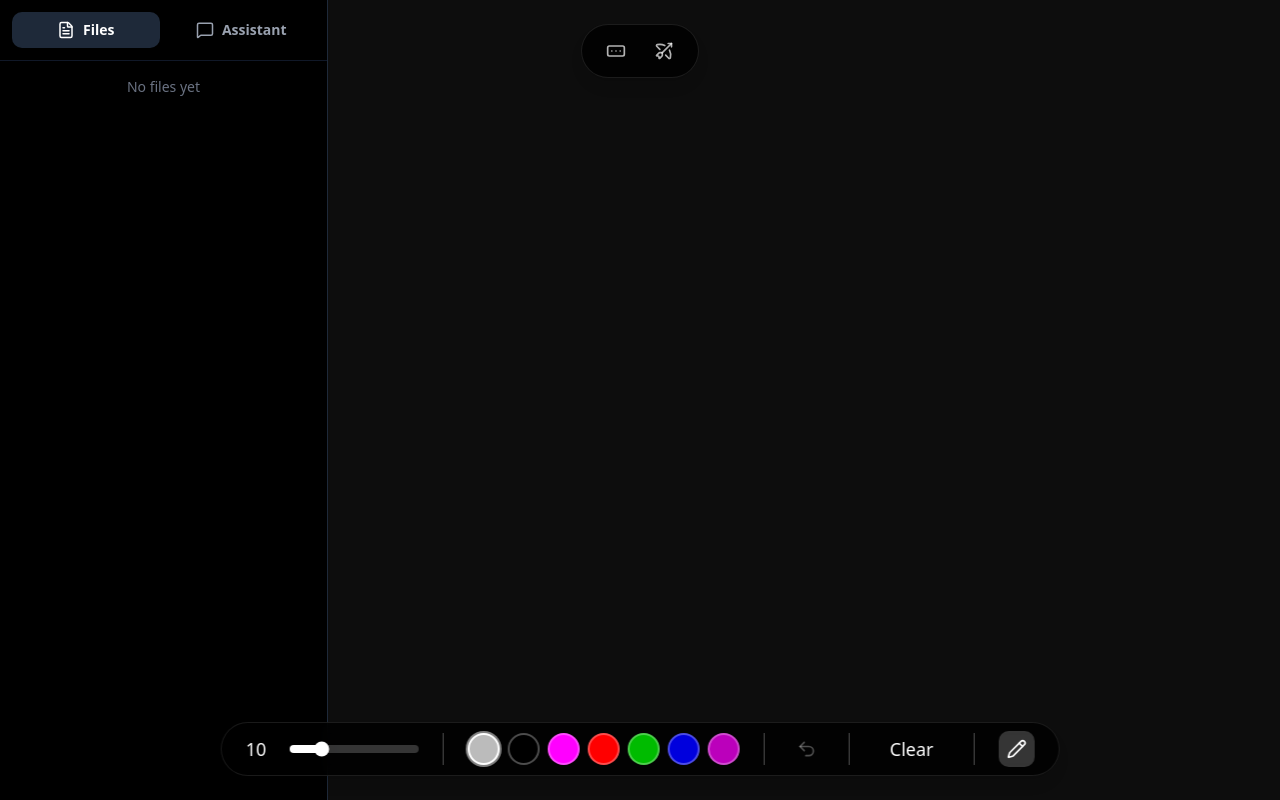
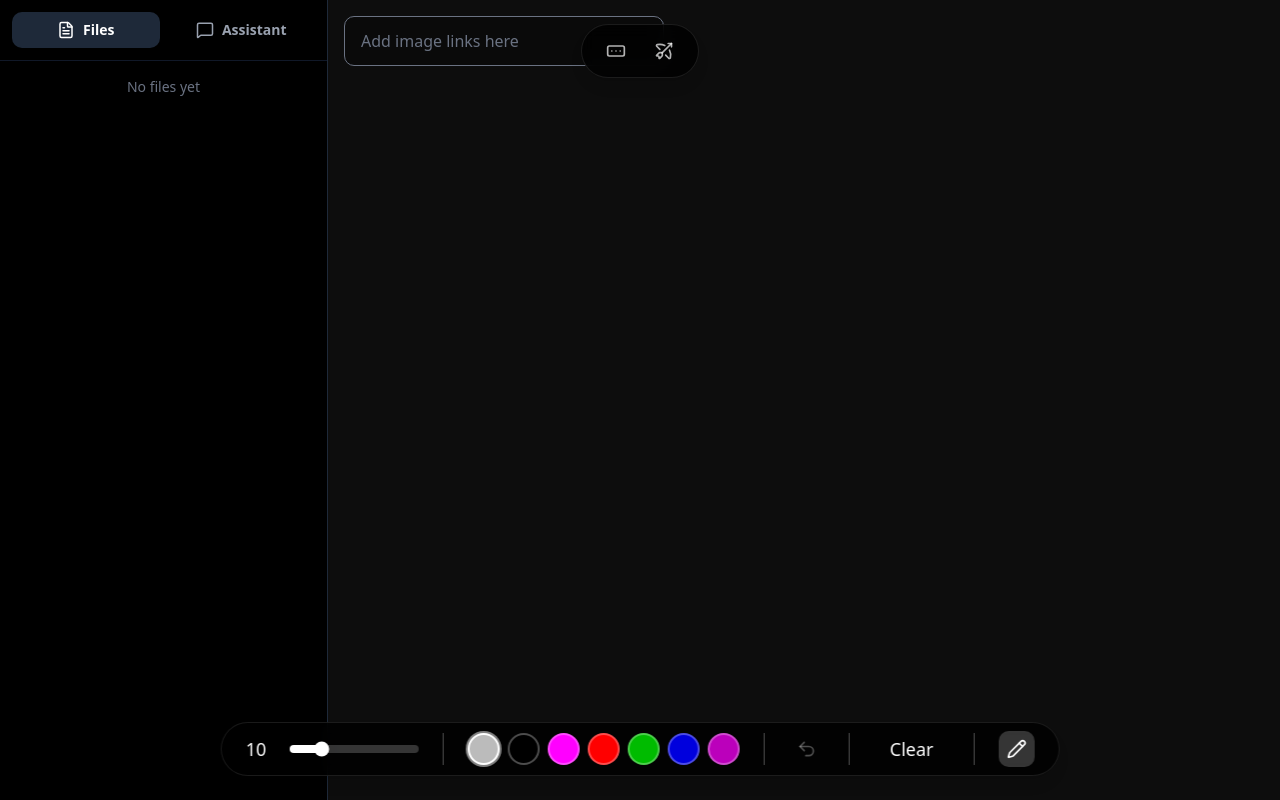
Before and after one commit to MatthewLacerda2/J.A.R.V.I.S, a React (Vite) app in the folder J.A.R.V.I.S/: page / in a window 1280 px wide. Built offline with nearby package versions, Linux system fonts and the light colour scheme; what ollama would draw is missing.

Commit message:
image links

```diff
--- a/J.A.R.V.I.S/src/App.jsx
+++ b/J.A.R.V.I.S/src/App.jsx
@@ -1,11 +1,15 @@
-import { useMediaStore } from './stores/useMediaStore';
-import { useFileReader } from './hooks/useFileReader';
-import { useItemSelection } from './hooks/useItemSelection';
-import { getFileType } from './utils/fileUtils';
-import { getMediaDimensions, loadImageDimensions, loadVideoDimensions } from './utils/mediaUtils';
-import { CanvasDropZone } from './components/canvas/CanvasDropZone';
-import { Canvas } from './components/canvas/Canvas';
-import { Sidebar } from './components/sidebar/Sidebar';
+import { Canvas } from "./components/canvas/Canvas";
+import { CanvasDropZone } from "./components/canvas/CanvasDropZone";
+import { Sidebar } from "./components/sidebar/Sidebar";
+import { useFileReader } from "./hooks/useFileReader";
+import { useItemSelection } from "./hooks/useItemSelection";
+import { useMediaStore } from "./stores/useMediaStore";
+import { getFileType } from "./utils/fileUtils";
+import {
+  getMediaDimensions,
+  loadImageDimensions,
+  loadVideoDimensions,
+} from "./utils/mediaUtils";
 
 function App() {
   const addItem = useMediaStore((state) => state.addItem);
@@ -25,39 +29,45 @@ function App() {
         let aspectRatio;
 
         // Load actual dimensions for images and videos
-        if (fileType === 'image') {
+        if (fileType === "image") {
           try {
             dimensions = await loadImageDimensions(url);
             aspectRatio = dimensions.width / dimensions.height;
             // Scale down if too large
             const maxSize = 600;
             if (dimensions.width > maxSize || dimensions.height > maxSize) {
-              const scale = Math.min(maxSize / dimensions.width, maxSize / dimensions.height);
+              const scale = Math.min(
+                maxSize / dimensions.width,
+                maxSize / dimensions.height
+              );
               dimensions = {
                 width: dimensions.width * scale,
                 height: dimensions.height * scale,
               };
             }
           } catch (err) {
-            console.error('Failed to load image dimensions:', err);
+            console.error("Failed to load image dimensions:", err);
           }
-        } else if (fileType === 'video') {
+        } else if (fileType === "video") {
           try {
             dimensions = await loadVideoDimensions(url);
             aspectRatio = dimensions.width / dimensions.height;
             // Scale down if too large
             const maxSize = 600;
             if (dimensions.width > maxSize || dimensions.height > maxSize) {
-              const scale = Math.min(maxSize / dimensions.width, maxSize / dimensions.height);
+              const scale = Math.min(
+                maxSize / dimensions.width,
+                maxSize / dimensions.height
+              );
               dimensions = {
                 width: dimensions.width * scale,
                 height: dimensions.height * scale,
               };
             }
           } catch (err) {
-            console.error('Failed to load video dimensions:', err);
+            console.error("Failed to load video dimensions:", err);
           }
-        } else if (fileType === 'audio') {
+        } else if (fileType === "audio") {
           aspectRatio = 2; // Fixed aspect ratio for audio
         }
 
@@ -76,19 +86,100 @@ function App() {
           width: dimensions.width,
           height: dimensions.height,
           aspectRatio,
-          content: content || '',
+          content: content || "",
           file,
         });
       } catch (err) {
-        console.error('Failed to process file:', file.name, err);
+        console.error("Failed to process file:", file.name, err);
       }
+    }
+  };
+
+  const handleImageUrl = async (urlString) => {
+    try {
+      // Check if URL is an image (jpg, jpeg, or png)
+      const urlLower = urlString.toLowerCase().trim();
+      const isImageUrl =
+        urlLower.endsWith(".jpg") ||
+        urlLower.endsWith(".jpeg") ||
+        urlLower.endsWith(".png");
+
+      if (!isImageUrl) {
+        console.warn("URL is not an image (jpg/png):", urlString);
+        return;
+      }
+
+      // Load image dimensions
+      let dimensions;
+      let aspectRatio;
+      try {
+        dimensions = await loadImageDimensions(urlString);
+        aspectRatio = dimensions.width / dimensions.height;
+        // Scale down if too large
+        const maxSize = 600;
+        if (dimensions.width > maxSize || dimensions.height > maxSize) {
+          const scale = Math.min(
+            maxSize / dimensions.width,
+            maxSize / dimensions.height
+          );
+          dimensions = {
+            width: dimensions.width * scale,
+            height: dimensions.height * scale,
+          };
+        }
+      } catch (err) {
+        console.error("Failed to load image from URL:", err);
+        return;
+      }
+
+      // Extract filename from URL or use default
+      let filename = "image.jpg";
+      try {
+        const urlObj = new URL(urlString);
+        const pathname = urlObj.pathname;
+        filename = pathname.split("/").pop() || "image.jpg";
+      } catch {
+        // If URL parsing fails, try to extract filename from the string
+        const urlParts = urlString.split("/");
+        const lastPart = urlParts[urlParts.length - 1];
+        if (
+          lastPart &&
+          (lastPart.includes(".jpg") ||
+            lastPart.includes(".jpeg") ||
+            lastPart.includes(".png"))
+        ) {
+          filename = lastPart.split("?")[0]; // Remove query parameters
+        }
+      }
+
+      // Center the item on canvas
+      const canvasWidth = window.innerWidth;
+      const canvasHeight = window.innerHeight;
+      const x = (canvasWidth - dimensions.width) / 2;
+      const y = (canvasHeight - dimensions.height) / 2;
+
+      addItem({
+        type: "image",
+        name: filename,
+        url: urlString,
+        x: Math.max(0, x),
+        y: Math.max(0, y),
+        width: dimensions.width,
+        height: dimensions.height,
+        aspectRatio,
+      });
+    } catch (err) {
+      console.error("Failed to process image URL:", urlString, err);
     }
   };
 
   return (
     <div className="flex h-screen">
       <Sidebar />
-      <CanvasDropZone onFilesDropped={handleFilesDropped}>
+      <CanvasDropZone
+        onFilesDropped={handleFilesDropped}
+        onImageUrl={handleImageUrl}
+      >
         <Canvas />
       </CanvasDropZone>
     </div>
--- a/J.A.R.V.I.S/src/components/canvas/CanvasDropZone.tsx
+++ b/J.A.R.V.I.S/src/components/canvas/CanvasDropZone.tsx
@@ -1,14 +1,33 @@
-import { ReactNode } from 'react';
-import { useDragAndDrop } from '../../hooks/useDragAndDrop';
+import React, { ReactNode, useState } from "react";
+import { useDragAndDrop } from "../../hooks/useDragAndDrop";
 
 interface CanvasDropZoneProps {
   onFilesDropped: (files: File[]) => void;
+  onImageUrl?: (url: string) => void;
   children: ReactNode;
 }
 
-export function CanvasDropZone({ onFilesDropped, children }: Readonly<CanvasDropZoneProps>) {
-  const { isDragging, handleDragEnter, handleDragOver, handleDragLeave, handleDrop } =
-    useDragAndDrop(onFilesDropped);
+export function CanvasDropZone({
+  onFilesDropped,
+  onImageUrl,
+  children,
+}: Readonly<CanvasDropZoneProps>) {
+  const {
+    isDragging,
+    handleDragEnter,
+    handleDragOver,
+    handleDragLeave,
+    handleDrop,
+  } = useDragAndDrop(onFilesDropped);
+  const [imageUrl, setImageUrl] = useState("");
+
+  const handleSubmit = (e: React.FormEvent) => {
+    e.preventDefault();
+    if (imageUrl.trim() && onImageUrl) {
+      onImageUrl(imageUrl.trim());
+      setImageUrl("");
+    }
+  };
 
   return (
     <div
@@ -16,15 +35,28 @@ export function CanvasDropZone({ onFilesDropped, children }: Readonly<CanvasDrop
       onDragOver={handleDragOver}
       onDragLeave={handleDragLeave}
       onDrop={handleDrop}
-      className="flex-1 h-screen overflow-hidden relative" id="app"
+      className="flex-1 h-screen overflow-hidden relative"
+      id="app"
     >
       {children}
 
       {isDragging && (
         <div className="absolute inset-0 bg-blue-500/20 border-4 border-dashed border-blue-500 flex items-center justify-center z-50">
-          <div className="text-purple-600 text-2xl font-semibold">Drop files here</div>
+          <div className="text-purple-600 text-2xl font-semibold">
+            Drop files here
+          </div>
         </div>
       )}
+
+      <form onSubmit={handleSubmit} className="absolute top-4 left-4 z-40">
+        <input
+          type="text"
+          value={imageUrl}
+          onChange={(e) => setImageUrl(e.target.value)}
+          placeholder="Add image links here"
+          className="px-4 py-3 rounded-lg border border-gray-500 bg-black/25 text-white placeholder:text-gray-500 min-w-[320px] focus:outline-none"
+        />
+      </form>
     </div>
   );
 }
```
